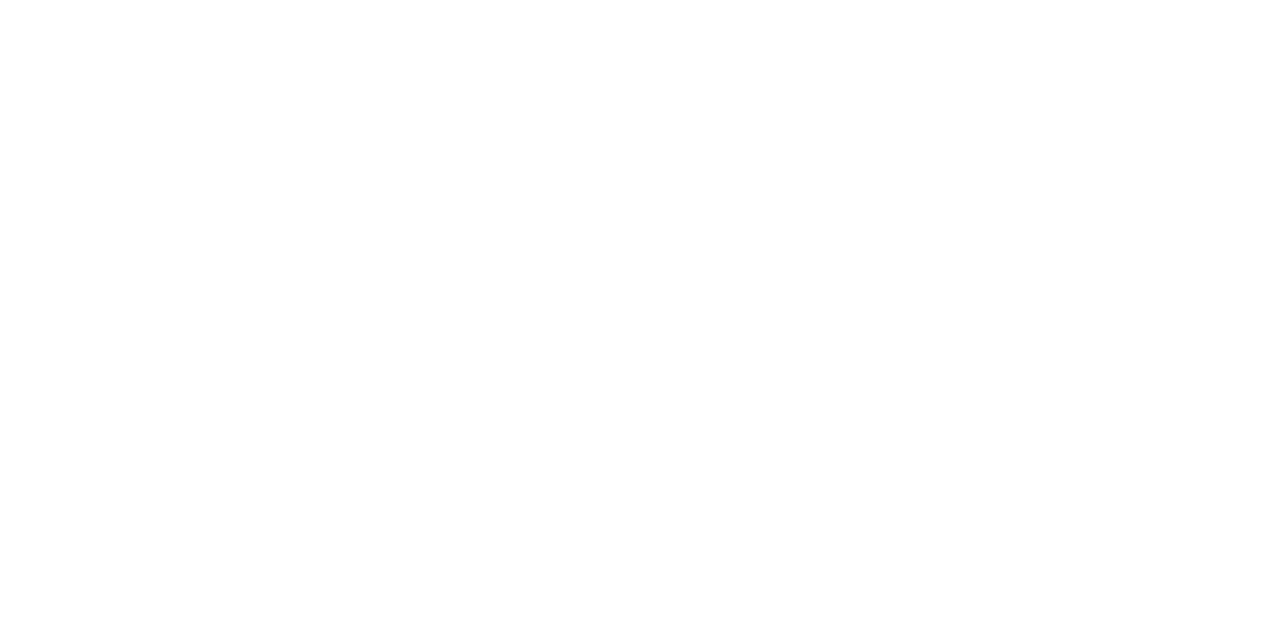
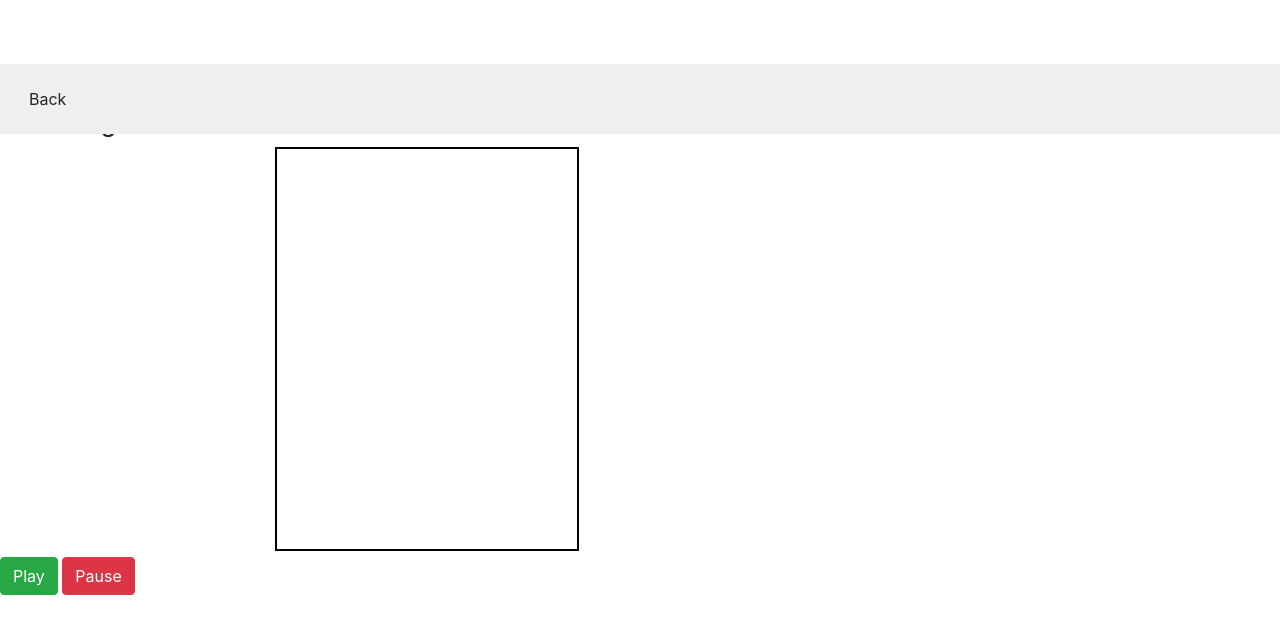
Before and after one commit to antronic/learn_canvas, a website: page public/03-Bouncing-Ball-Animations/index.html in a window 1280 px wide. Drawn offline with nearby package versions, Linux system fonts and the light colour scheme.

Commit message:
initial commit lesson3

```diff
--- /dev/null
+++ b/public/03-Bouncing-Ball-Animations/canvas.js
@@ -0,0 +1,46 @@
+var canvas1 = document.getElementById('canvas1');
+var ctx1 = canvas1.getContext('2d');
+
+var radius = 20;
+var posX = 22;
+var posY = 200;
+
+var x_ctrl = 3;
+var y_ctrl = 3;
+
+var play = false;
+
+function animate(){
+  if(play){
+    ctx1.clearRect(0, 0, 300, 400);
+    ctx1.beginPath();
+    ctx1.arc(posX, posY, radius, 0, 2*Math.PI);
+    ctx1.fillStyle = 'rgb(44, 81, 143)';
+    ctx1.fill();
+    ctx1.stroke();
+
+    if(posX <= 0 + radius || posX >= 300 - radius){
+      x_ctrl = -x_ctrl;
+    }
+
+    if(posY <= 0 + radius || posY >= 400 - radius){
+      y_ctrl = -y_ctrl;
+    }
+
+    posX += x_ctrl;
+    posY += y_ctrl;
+    requestAnimationFrame(animate);
+  }
+  console.log(x_ctrl);
+}
+
+function toggle(params){
+  if(params == 'play'){
+    console.log('play');
+    play = true;
+  }else{
+    console.log('pause');
+    play = false;
+  }
+  animate();
+}
--- a/public/03-Bouncing-Ball-Animations/index.html
+++ b/public/03-Bouncing-Ball-Animations/index.html
@@ -2,9 +2,50 @@
 <html lang="en">
   <head>
     <meta charset="utf-8">
-    <title></title>
+    <title>003</title>
+    <link rel="stylesheet" href="/libs/bootstrap/dist/css/bootstrap.min.css">
+    <style type="text/css">
+      nav{
+        padding: 1em;
+        background-color: #efefef;
+        width: 100%;
+        position: fixed;
+        z-index: 256;
+      }
+      canvas{
+        border: 2px solid #000;
+        text-align: center;
+      }
+      #zone{
+        margin-top: 4em;
+      }
+    </style>
   </head>
   <body>
+    <nav>
+      <a href="/">
+        <button id="back" class="btn btn-default">Back</button>
+      </a>
+    </nav>
+    <div id="zone" class="col-md-8 col-md-offset-2">
+      <h2 class="text-center">My second canvas</h2>
+      <div class="row">
+        <h4 class="text-center">'Bouncing Ball'</h4>
 
+        <div class="container-fluid text-center">
+          <canvas id="canvas1" width="300px" height="400px"></canvas>
+        </div>
+        <div class="cotainer-fluid text-center">
+          <button onclick="toggle('play')" class="btn btn-success">
+            Play
+          </button>
+          <button onclick="toggle('pause')" class="btn btn-danger">
+            Pause
+          </button>
+        </div>
+      </div>
+    </div>
   </body>
+  <script src="/libs/jquery/dist/jquery.min.js"></script>
+  <script src="canvas.js"></script>
 </html>
```
